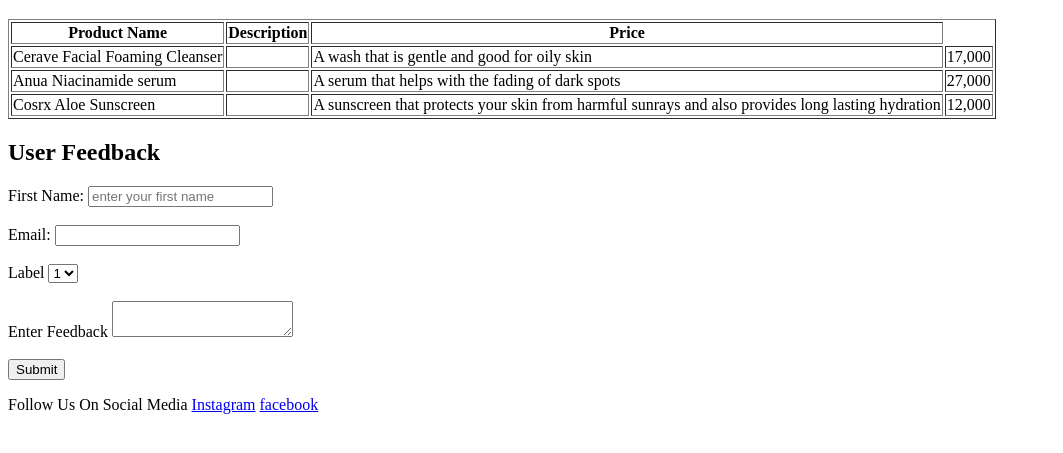
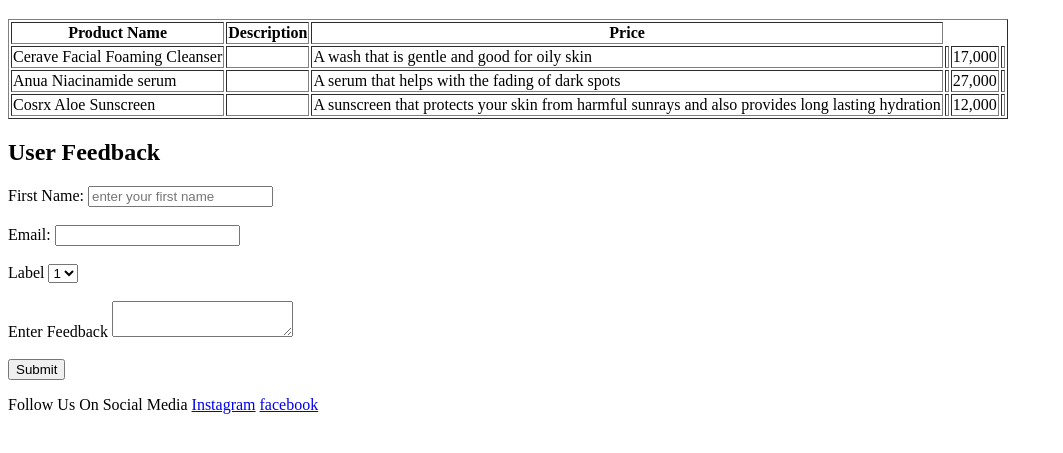
Before and after one commit to debbylek/Assignment1, a plain HTML site: page index.html in a window 1280 px wide. Shown: the part 61-514 px from the top of the page, without its empty margins (0-1063 px from the left). Drawn offline with Linux system fonts and the light colour scheme.

Commit message:
commit message

```diff
--- a/index.html
+++ b/index.html
@@ -14,18 +14,18 @@
      <th>Price</th>
      <tr>
        <td>Cerave Facial Foaming Cleanser<td>
-       <td>A wash that is gentle and good for oily skin</td>
-       <td>17,000</td>
+       <td>A wash that is gentle and good for oily skin<td>
+       <td>17,000<td>
        </tr>
        <tr>
         <td>Anua Niacinamide serum<td>
-        <td>A serum that helps with the fading of dark spots</td>
-        <td>27,000</td>
+        <td>A serum that helps with the fading of dark spots<td>
+        <td>27,000<td>
        </tr>
        <tr>
          <td>Cosrx Aloe Sunscreen<td>
-        <td>A sunscreen that protects your skin from harmful sunrays and also provides long lasting hydration</td>
-        <td>12,000</td>
+        <td>A sunscreen that protects your skin from harmful sunrays and also provides long lasting hydration<td>
+        <td>12,000<td>
        </tr>
   </table>
   <h2>User Feedback</h2>
```
